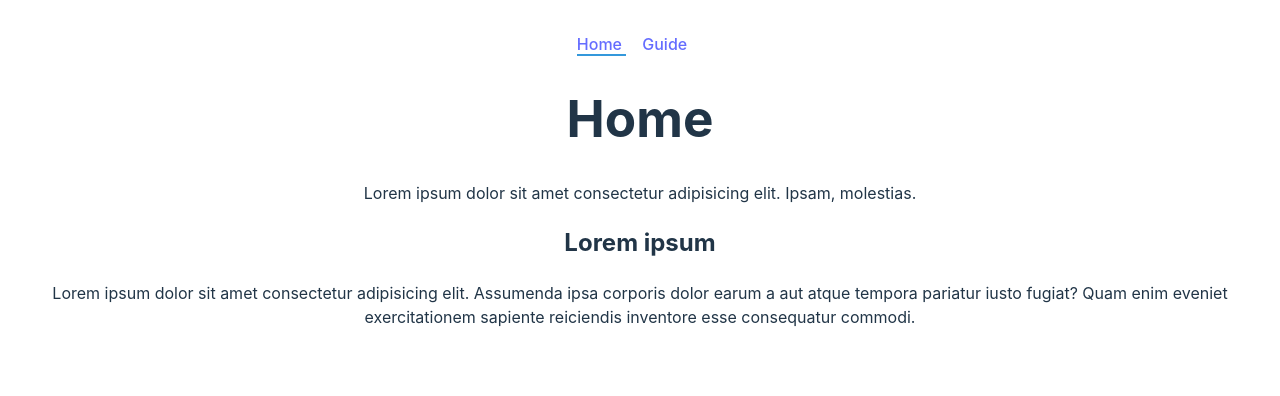
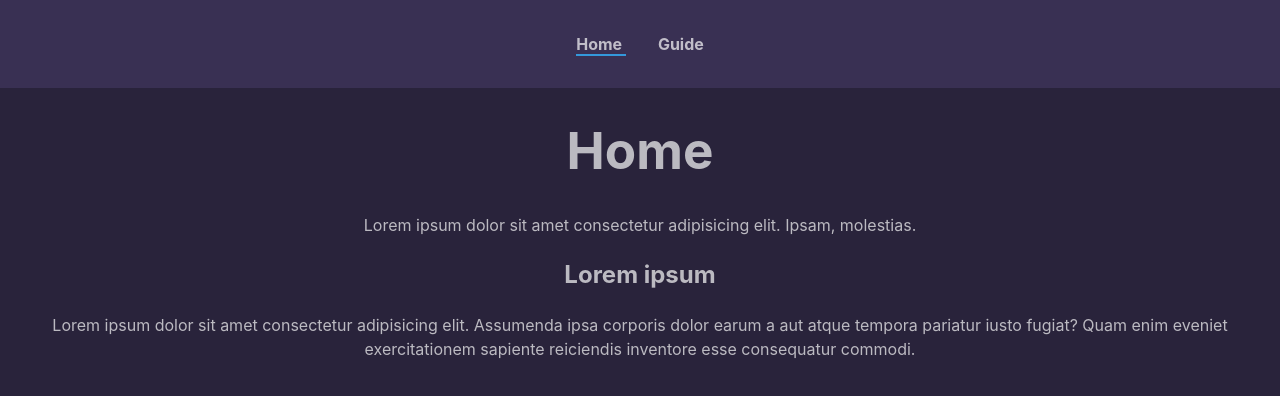
Before and after one commit to mxstoto6/website, a Vue app: page / in a window 1280 px wide. Shown: the top 396 px of the page. Built offline with nearby package versions, Linux system fonts and the light colour scheme.

Commit message:
Added transitions and a few colors

```diff
--- a/index.html
+++ b/index.html
@@ -5,6 +5,7 @@
     <link rel="icon" type="image/svg+xml" href="/vite.svg" />
     <meta name="viewport" content="width=device-width, initial-scale=1.0" />
     <title>Vite + Vue + TS</title>
+    <link rel="stylesheet" href="https://cdnjs.cloudflare.com/ajax/libs/animate.css/4.1.1/animate.min.css"/>
   </head>
   <body>
     <div id="app"></div>
--- a/src/App.vue
+++ b/src/App.vue
@@ -1,29 +1,41 @@
 <template>
   <div class="content">
+    <div class="header">
       <router-link to="/"> Home </router-link>
       <router-link to="/guide"> Guide </router-link>
-    <router-view />
+    </div>
+    <router-view v-slot="{ Component, route }">
+      <transition
+      :enter-active-class="route.meta.enterClass"
+      :leave-active-class="route.meta.leaveClass">
+        <component :is="Component" />
+      </transition>
+    </router-view>
   </div>
 </template>
 
 <script setup lang="ts">
-import HelloWorld from './components/HelloWorld.vue'
+
 </script>
 
-<style>
-* {
-  user-select: none;
-
+<style scoped>
+  .page {
+    position: absolute;
   }
 
   a {
     font-weight: bold;
-  color: #2c3e50;
+    color: #ffffffaf;
     text-decoration: none;
-  margin-right: 1em;
+    margin: 1em;
   }
 
   a:hover, a.router-link-active {
     border-bottom: 2px solid #3498db;
   }
+
+  .header {
+    padding: 2rem;
+    background-color: #393053;
+  }
 </style>
--- a/src/router/index.ts
+++ b/src/router/index.ts
@@ -7,12 +7,20 @@ const router = createRouter({
     routes: [
         {
             path: '/',
-            component: Home
+            component: Home,
+            meta: {
+                enterClass: "animate__animated animate__fadeInLeft",
+                leaveClass: "animate__animated animate__fadeOutRight",
+            },
         },
         {
             path: '/guide',
-            component: Guide
-        }
+            component: Guide,
+            meta: {
+                enterClass: "animate__animated animate__fadeInRight",
+                leaveClass: "animate__animated animate__fadeOutLeft",
+            },
+        },
     ]
 })
 
--- a/src/style.css
+++ b/src/style.css
@@ -4,8 +4,8 @@
   font-weight: 400;
 
   color-scheme: light dark;
-  color: rgba(255, 255, 255, 0.87);
-  background-color: #242424;
+  color: #ffffffaf;
+  background-color: #29233b;
 
   font-synthesis: none;
   text-rendering: optimizeLegibility;
@@ -25,8 +25,6 @@ a:hover {
 
 body {
   margin: 0;
-  display: flex;
-  justify-content: center;
   min-width: 320px;
   min-height: 100vh;
 }
@@ -60,21 +58,12 @@ button:focus-visible {
 }
 
 #app {
-  max-width: 1280px;
-  margin: 0 auto;
-  padding: 2rem;
+  margin: 0;
   text-align: center;
 }
 
-@media (prefers-color-scheme: light) {
-  :root {
-    color: #213547;
-    background-color: #ffffff;
-  }
-  a:hover {
-    color: #747bff;
-  }
-  button {
-    background-color: #f9f9f9;
-  }
+:root {
+  user-select: none;
+  --animate-duration: 0.5s;
+  overflow: hidden;
 }
```
Also changed, not shown: src/components/Form.vue (deleted, +0 -37 lines), src/components/HelloWorld.vue (deleted, +0 -38 lines). Lines whose indentation alone changed are shown as unchanged.
